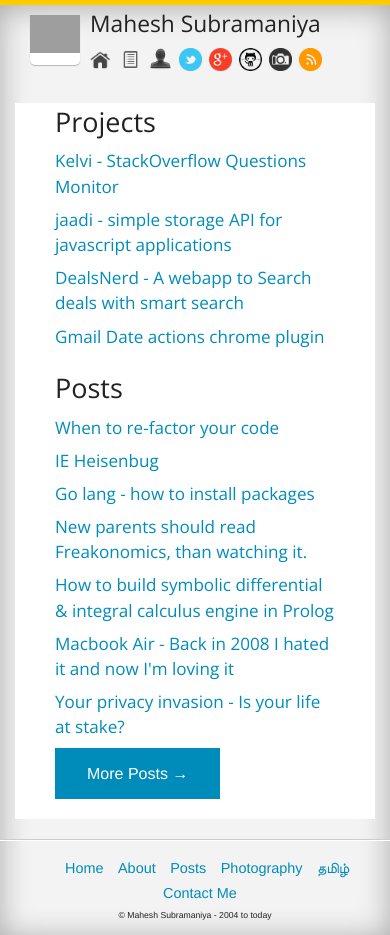
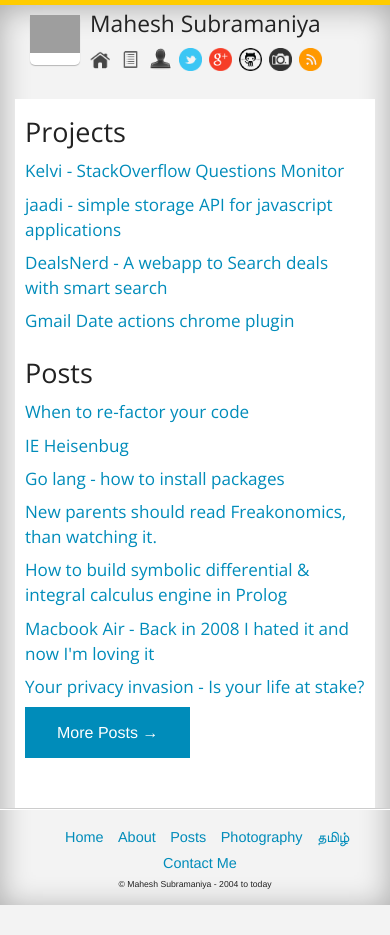
Before and after one commit to maheshsubramaniya/maheshsubramaniya.github.com, a Jekyll site: the page built from index.html, in a window 390 px wide. Built offline with Jekyll 4.4.1, drawn with Linux system fonts in a browser that asks for light colours; the list of posts is cut into pages by our own code; comment, search, counter and statistics services are not loaded; after the commit the page ends 905 px from its top, so only the background shows below that; grey boxes are pictures that could not be loaded.

Commit message:
fixed css for mobile devices

```diff
--- a/css/sandbox.css
+++ b/css/sandbox.css
@@ -332,7 +332,13 @@
 	}
 
 
-
+	#wrapper
+	{
+		width: 100%;
+		margin:0;
+		padding: 10px;
+		background: #fff;
+	}
 
 }
 
```
